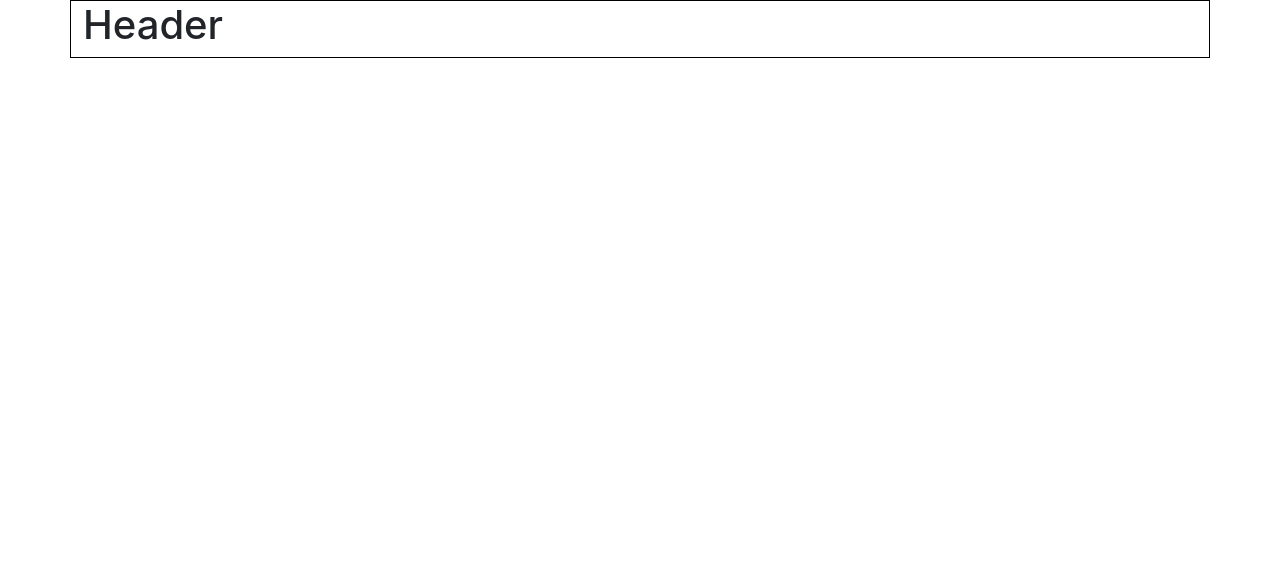
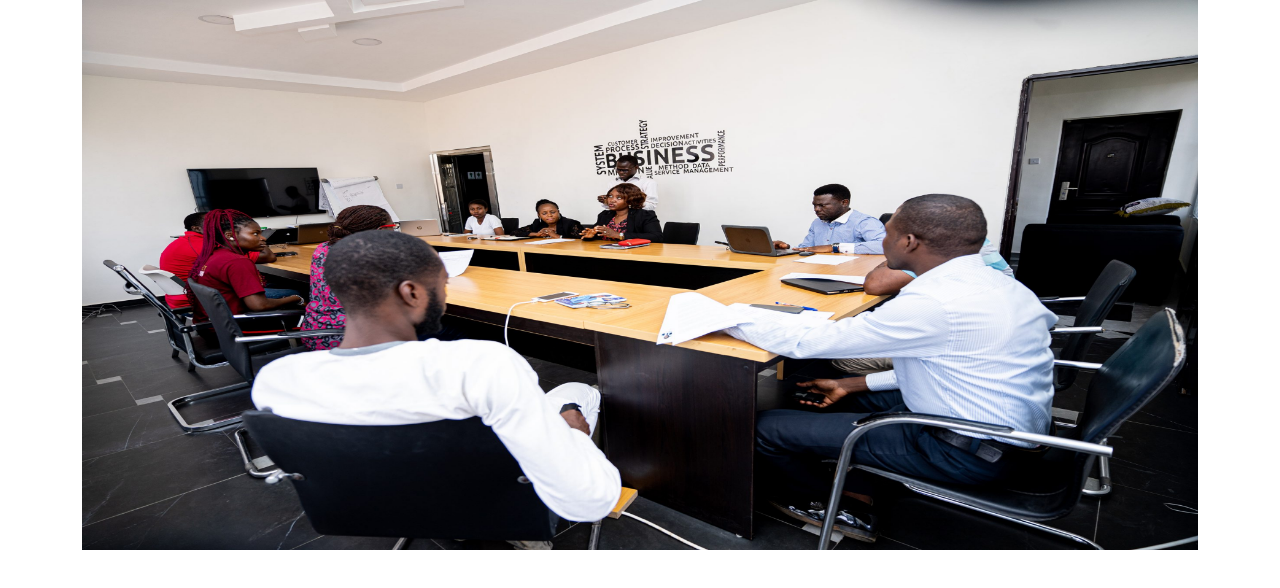
Before and after one commit to victoryohanna/mctechy, a React (Create React App) app: page / in a window 1280 px wide. Shown: the top 588 px of the page. Built offline with nearby package versions, Linux system fonts and the light colour scheme.

Commit message:
add carousel to header compnent

```diff
--- a/src/components/Header.jsx
+++ b/src/components/Header.jsx
@@ -1,12 +1,22 @@
+import "../styles/header.css";
+import image1 from "../assets/header1.jpg";
+import image2 from "../assets/header2.jpg";
 
-import '../styles/header.css';
-
-const Header = ()=>{
-    return(
-        <div className='container'>
-            <h1>Header</h1>
+const Header = () => {
+  return (
+    <div className="container">
+      <div className="carousel slide carousel-fade" data-bs-ride="carousel">
+        <div className="carousel-inner">
+          <div className="carousel-item active">
+            <img src={image1} className="img-carousel " alt="..." />
+          </div>
+          <div className="carousel-item">
+            <img src={image2} className="img-carousel" alt="..." />
+          </div>
         </div>
-    )
-}
+      </div>
+    </div>
+  );
+};
 
 export default Header;
--- a/src/styles/header.css
+++ b/src/styles/header.css
@@ -1,3 +1,6 @@
-.container{
-    border: 1px solid black;
+
+.img-carousel{
+    display: block;
+    width: 100%;
+    height: 550px;
 }
```
